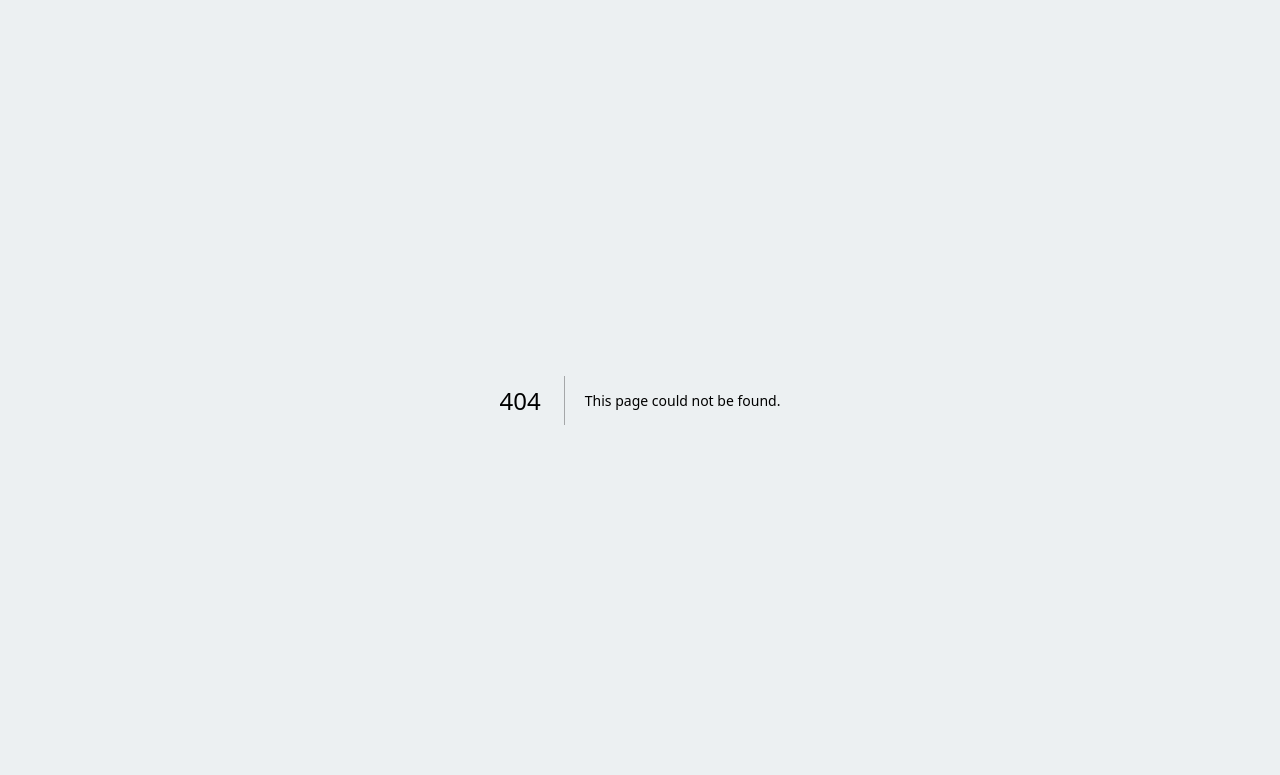
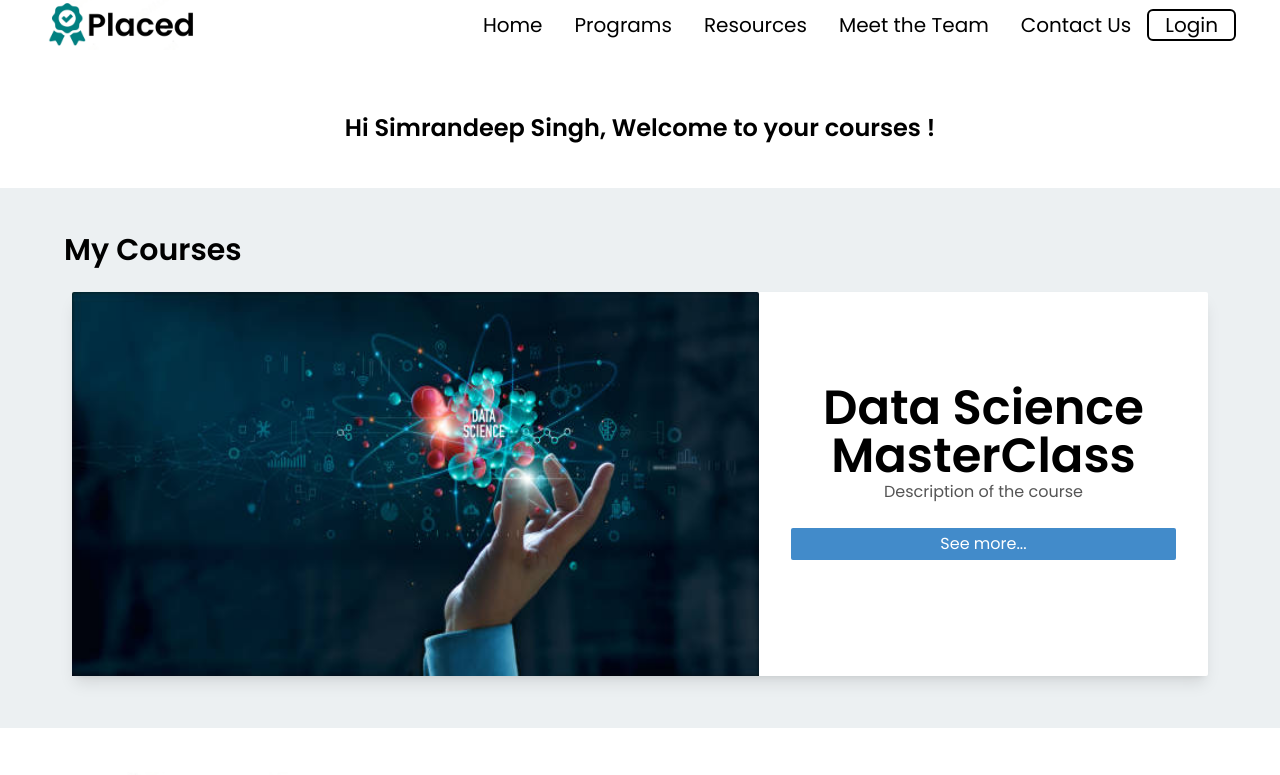
Before and after one commit to navjot369/PowerBI, a Next.js app: page /profile in a window 1280 px wide. Before the commit this address had no page. Shown: the top 775 px of the page. Built offline with nearby package versions, Linux system fonts and the light colour scheme.

Commit message:
Add Profile section

```diff
--- a/app/page.tsx
+++ b/app/page.tsx
@@ -12,7 +12,7 @@ import Footer from "./ui/footer";
 export default function Home() {
   return (
     <div>
-      <NavMenu />
+      <NavMenu login="Navjot Singh"/>
       <HeroSection />
       <VideoSec />
       <Section1 />
--- /dev/null
+++ b/app/profile/page.tsx
@@ -0,0 +1,21 @@
+import NavMenu from "../ui/home/navbar";
+import WelSec from "../ui/profile/wel_sec";
+import MyCourse from "../ui/profile/myCourses";
+import Footer from "../ui/footer";
+
+export default function Page() {
+    const login = "Simrandeep Singh";
+    return(<div>
+        <NavMenu login=""/>
+        {login === "" ?
+        (<div className="w-full h-screen flex items-center justify-center">User not found</div>) :
+        (
+            <div>
+                <WelSec name={login}/>
+                <MyCourse />
+            </div>
+        )
+    }
+        <Footer />
+    </div>);
+}
--- a/app/ui/home/navbar.tsx
+++ b/app/ui/home/navbar.tsx
@@ -3,9 +3,11 @@
 import Link from "next/link";
 import Image from 'next/image';
 import AppLogo from "@/app/ui/logo";
-import { useState, useEffect } from 'react';
+import { useState, useEffect, Fragment } from 'react';
 
-export default function NavMenu() {
+export default function NavMenu({ login } : {
+  login : string
+}) {
   const [isOpen, setOpen] = useState(false);
   useEffect(() => {
     window.addEventListener('resize', () => {
@@ -17,56 +19,35 @@ export default function NavMenu() {
       <AppLogo />
       <div className="flex items-center">
       <div className="hidden min-[936px]:flex items-center flex-row w-fit">
-        <Link href="/" className="text-xl hover:text-[#444] px-4">Home</Link>
-        <Link href="/program" className="text-xl hover:text-[#444] px-4">Programs</Link>
-        <Link href="/resource" className="text-xl hover:text-[#444] px-4">Resources</Link>
-        <Link href="/team/hiring_partners" className="text-xl hover:text-[#444] px-4">Meet the Team</Link>
-        <Link href="/contact" className="text-xl hover:text-[#444] px-4">Contact Us</Link>
+        <Link href="/" className="text-xl hover:text-[#444] px-2 min-[1030px]:px-4">Home</Link>
+        <Link href="/program" className="text-xl hover:text-[#444] px-2 min-[1030px]:px-4">Programs</Link>
+        <Link href="/resource" className="text-xl hover:text-[#444] px-2 min-[1030px]:px-4">Resources</Link>
+        <Link href="/team/hiring_partners" className="text-xl hover:text-[#444] px-2 min-[1030px]:px-4">Meet the Team</Link>
+        <Link href="/contact" className="text-xl hover:text-[#444] px-2 min-[1030px]:px-4">Contact Us</Link>
       </div>
       <div className="px-2 min-[936px]:hidden shrink-0" onClick={() => {setOpen(!isOpen)}}>
         {isOpen? <Image src="/Icons/cross.svg" className="w-9" width="50" height="50" alt="Cross"/> :<Image src="/Icons/menu.svg" className="w-9" width="50" height="50" alt="Cross"/>}</div>
-      <div className="text-xl border-2 border-black rounded-md flex items-center px-4 h-fit">Login</div>
+        { login === "" ?
+      <button className="text-xl border-2 border-black rounded-md flex items-center px-4 h-fit hover:bg-black hover:text-white">Login</button> :
+      (<div className="hidden min-[936px]:flex flex-row items-center w-fit">
+        <Link href="/profile" className="text-xl hover:text-[#444] px-2 min-[1030px]:px-4">Profile</Link>
+        <button className="text-xl border-2 border-black rounded-md flex items-center px-4 h-fit hover:bg-black hover:text-white">Sign out</button>
+      </div>)
+        }
       </div>
       </div>
-      {isOpen && <div className={isOpen ?"fixed min-[936px]:hidden w-full py-4 flex items-centerease-in duration-500 bg-white top-10 z-2" : "top-[-100%]"}>
+      {isOpen && <div className={isOpen ?"fixed min-[936px]:hidden w-full py-4 ease-in flex items-center duration-100 bg-white top-10 z-2" : "top-[-100%]"}>
       <div className="flex items-center flex-col justify-center w-full">
         <Link href="/" className="text-xl hover:text-[#444] px-4">Home</Link>
         <Link href="/program" className="text-xl hover:text-[#444] px-4">Programs</Link>
         <Link href="/resource" className="text-xl hover:text-[#444] px-4">Resources</Link>
         <Link href="/team/hiring_partners" className="text-xl hover:text-[#444] px-4">Meet the Team</Link>
         <Link href="/contact" className="text-xl hover:text-[#444] px-4">Contact Us</Link>
+        {login !=="" && <Fragment><Link href="/profile" className="text-xl hover:text-[#444] px-2 min-[1030px]:px-4">Profile</Link>
+        <button className="text-xl border-2 border-black rounded-md flex items-center px-4 mt-6 h-fit hover:bg-black hover:text-white">Sign out</button>
+        </Fragment>}
       </div>
         </div>}
     </div>
   )
 }
-
-function NavMenuTemp(){
-  return (
-    <div className="z-50 flex justify-center w-full top-0 left-0 fixed text-[black] bg-[white]">
-      <div className="w-full flex flex-row justify-between py-2 max-w-6xl">
-        <AppLogo />
-        <div className="flex w-auto">
-          <Link
-            href="/program"
-            className="text-center text-[1.2rem] z-[13] no-underline transition-[0.3s] mx-[3px] my-0 px-2.5 py-1 hover:text-[grey]"
-          >
-            Programs
-          </Link>
-          <Link
-            href="/resources"
-            className="text-center text-[1.2rem] z-[13] no-underline transition-[0.3s] mx-[3px] my-0 px-2.5 py-1 hover:text-[grey]"
-          >
-            Resources
-          </Link>
-          <Link
-            href="/speaker"
-            className="text-center text-[1.2rem] z-[13] no-underline transition-[0.3s] mx-[3px] my-0 px-2.5 py-1 hover:text-[grey]"
-          >
-            Speakers
-          </Link>
-        </div>
-      </div>
-    </div>
-  );
-}
--- /dev/null
+++ b/app/ui/profile/myCourses.tsx
@@ -0,0 +1,8 @@
+import Section2 from "../home/section2"
+
+export default function MyCourse() {
+    return(<div className="my-11 max-w-6xl mx-auto">
+        <h1 className="text-3xl font-bold my-4">My Courses</h1>
+        <Section2 />
+    </div>)
+}
--- /dev/null
+++ b/app/ui/profile/wel_sec.tsx
@@ -0,0 +1,7 @@
+export default function WelSec({ name } : {
+    name: string
+}) {
+    return(<div className="bg-white p-4 pt-28 pb-11 text-center">
+        <h1 className="w-fit mx-auto text-2xl font-bold">Hi {name}, Welcome to your courses !</h1>
+    </div>);
+}
```
